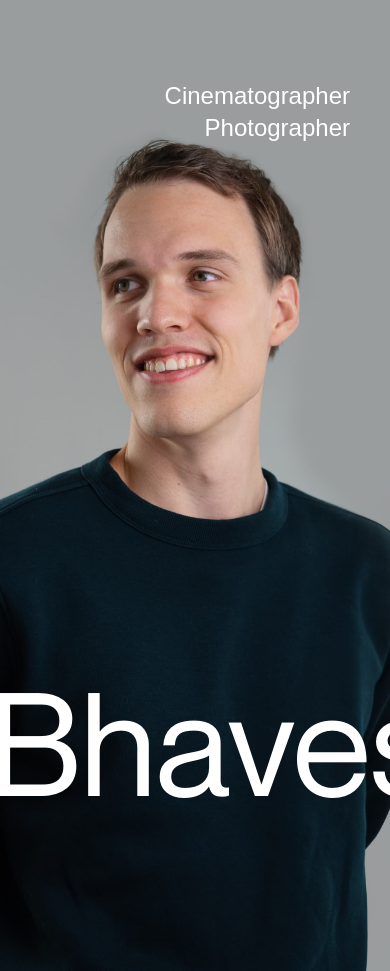
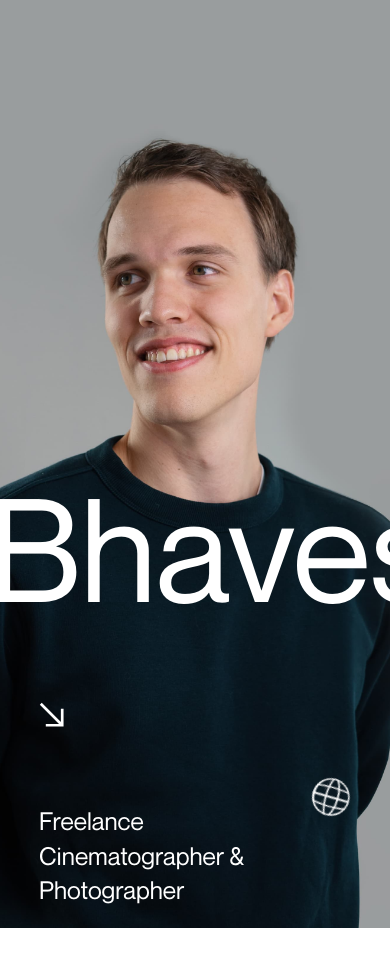
Before and after one commit to AdarshPawar29/indianfilmaker, a Next.js app: page / in a window 390 px wide. After the commit the page ends 928 px from the top, so only its background shows below. Built offline with nearby package versions, Linux system fonts and the light colour scheme.

Commit message:
hero section updated

```diff
--- a/app/globals.css
+++ b/app/globals.css
@@ -53,6 +53,11 @@
 :root {
   --background: #ffffff;
   --foreground: #171717;
+
+  --color-gray: #999d9e;
+  --color-white: #ffffff;
+
+  --gap-padding: clamp(1.5em, 4vw, 2.5em);
 }
 
 @media (prefers-color-scheme: dark) {
@@ -79,55 +84,65 @@ body {
   min-height: 115vh;
   display: flex;
   align-items: center;
-  background: #999d9e;
+  background: var(--color-gray);
   overflow: hidden;
 }
 
-.personal-image {
-  display: flex;
-  justify-content: center;
-  align-items: center;
+.home-header .personal-image-wrap {
+  top: 50%;
+  left: 50%;
+  height: 100%;
   width: 100%;
-  height: 100%;
-  background: #999d9e;
-  position: relative;
+  display: block;
+  position: absolute;
+  transform: translate(-50%, -50%);
 }
 
-.personal-image img {
+.home-header .personal-image {
+  top: -10%;
+  width: 100%;
+  height: 110%;
+  background: var(--color-gray);
+}
+
+.home-header .personal-image img {
   width: auto;
   height: 100%;
   object-fit: cover;
   position: absolute;
+  left: 50%;
+  transform: translateX(-50%);
 }
 
-.big-name {
+.home-header .big-name {
   position: absolute;
   bottom: 15vh;
   left: 0;
   width: 100%;
-  padding-bottom: calc(clamp(1.5em, 4vw, 2.5em) * 1.25);
+  padding-bottom: calc(var(--gap-padding) * 1.25);
 }
 
-.big-name .name-h1 {
+.home-header .big-name .name-h1 {
   position: relative;
   display: flex;
   width: 100%;
 }
 
-.big-name .name-wrap {
+.home-header .big-name .name-wrap {
   position: relative;
   display: flex;
   align-items: center;
 }
 
-.spacer {
+.home-header .big-name .name-wrap .spacer {
   padding: 0 3vw;
 }
 
-.big-name h1 {
+.home-header .big-name h1 {
   position: relative;
   display: flex;
   align-items: center;
+  color: var(--color-white);
   line-height: 1;
   font-size: 17.5vw;
   font-size: max(9em, 15vw);
@@ -136,3 +151,289 @@ body {
   margin: 0;
   padding: 0;
 }
+
+.home-header .get-height {
+  height: 100vh;
+}
+
+.home-header .hanger {
+  position: absolute;
+  left: 0;
+  top: 50%;
+  transform: translateY(-50%);
+  display: inline-block;
+}
+
+.home-header .hanger svg {
+  width: auto;
+  height: 6em;
+}
+
+.home-header .hanger p {
+  position: absolute;
+  top: 50%;
+  transform: translateY(-50%);
+  margin: 0;
+  padding-right: 5em;
+  padding-left: var(--gap-padding);
+  line-height: 1.2;
+}
+
+.home-header .hanger p span {
+  display: block;
+}
+
+.home-header .white-block {
+  position: absolute;
+  height: 30vh;
+  width: 50vw;
+  top: 115vh;
+  right: 0;
+  background: var(--color-white);
+  display: none;
+}
+
+.home-header .hanger .digital-ball {
+  z-index: 500;
+  position: absolute;
+  right: 1.6em;
+  left: auto;
+  top: 1.6em;
+  width: 4.2em;
+  height: 4.2em;
+  transform: translate(0%, 0%);
+  background: transparent;
+}
+
+.home-header .hanger .digital-ball .globe {
+  width: 3.2em;
+  height: 3.2em;
+  font-size: 0.8em;
+  transform: translate(-50%, -50%) translate3d(0px, 0px, 0px) rotate(24.6857deg);
+}
+
+.home-header .container {
+  width: 100%;
+  padding-bottom: 15vh;
+}
+
+.home-header .container h4 {
+  font-size: clamp(1.55em, 2.3vw, 2.5em);
+}
+
+@media screen and (max-width: 768px) {
+  .home-header {
+    min-height: 110vh;
+    min-height: calc(var(--vh, 1vh) * 110);
+    max-height: 110vh;
+    align-items: flex-end;
+    padding-top: calc(var(--gap-padding) * 2);
+    padding-bottom: calc(var(--gap-padding) * 2);
+  }
+
+  .home-header .personal-image {
+    top: -5%;
+    height: 105%;
+  }
+
+  .home-header .big-name {
+    position: absolute;
+    bottom: calc(var(--vh, 1vh) * 33);
+    left: 0;
+    width: 100%;
+    padding-bottom: calc(var(--gap-padding) * 1.25);
+  }
+
+  .home-header .hanger {
+    width: 6em;
+    height: 6em;
+    left: auto;
+    right: 0;
+    top: calc(var(--vh, 1vh) * 100);
+    transform: translate(0, -110%);
+  }
+
+  .home-header .hanger img,
+  .home-header .hanger p {
+    display: none;
+  }
+
+  .home-header .hanger .digital-ball .globe {
+    width: 3em;
+    height: 3em;
+  }
+
+  .home-header .container {
+    padding-bottom: calc(var(--vh, 1vh) * 9);
+  }
+}
+
+/*Globe animation*/
+.line-globe {
+  overflow: visible;
+  z-index: 5;
+}
+
+@keyframes digitalball {
+  0% {
+    background: #455ce9;
+  }
+  50% {
+    background: #ff4444;
+  }
+  100% {
+    background: #455ce9;
+  }
+}
+
+.digital-ball {
+  width: clamp(9em, 12vw, 11em);
+  height: clamp(9em, 12vw, 11em);
+  background: #1c1d20;
+  border-radius: 50%;
+  top: 0;
+  right: 0;
+  transform: translate(-50%, -50%);
+  position: absolute;
+  overflow: hidden;
+  background: #455ce9;
+}
+
+.digital-ball .overlay {
+  opacity: 0;
+  transition: opacity 1s ease-in-out;
+  animation: digitalball 6s ease-in-out infinite;
+}
+
+.line-globe .digital-ball:hover .overlay {
+  opacity: 1;
+}
+
+@keyframes globeBounce {
+  0% {
+    transform: translate(-50%, -40%);
+  }
+  50% {
+    transform: translate(-50%, -60%);
+  }
+  100% {
+    transform: translate(-50%, -40%);
+  }
+}
+
+.globe {
+  position: absolute;
+  top: 50%;
+  left: 50%;
+  width: 3em;
+  height: 3em;
+  transform: translate(-50%, -50%);
+  border-radius: 50%;
+  overflow: hidden;
+  will-change: transform;
+}
+
+@keyframes globe {
+  0% {
+    transform: translate(-50%, -50%) rotate(15deg);
+  }
+  50% {
+    transform: translate(-50%, -50%) rotate(-15deg);
+  }
+  100% {
+    transform: translate(-50%, -50%) rotate(15deg);
+  }
+}
+
+.globe-wrap {
+  top: 50%;
+  left: 50%;
+  width: 100%;
+  height: 100%;
+  position: absolute;
+  display: block;
+  border-radius: 50%;
+  transform: translate(-50%, -50%) rotate(30deg);
+  animation: globe 5.4s cubic-bezier(0.35, 0, 0.65, 1) infinite;
+  overflow: hidden;
+  box-shadow: inset 0px 0px 0px 0.125em #fff;
+}
+
+.globe .circle {
+  position: absolute;
+  top: 50%;
+  left: 50%;
+  width: 100%;
+  height: 100%;
+  transform: translate(-50%, -50%);
+  border-radius: 50%;
+  box-shadow: inset 0.1em 0px 0px 0.08em #fff;
+  animation: circle1 2.7s linear infinite;
+  font-size: 0.75em;
+}
+
+@keyframes circle1 {
+  0% {
+    border-radius: 50%;
+    box-shadow: inset 0.1em 0px 0px 0.08em #fff;
+    width: 100%;
+  }
+  49% {
+    border-radius: 50%;
+    box-shadow: inset 0.1em 0px 0px 0.08em #fff;
+    background: transparent;
+  }
+  50% {
+    border-radius: 0%;
+    width: 0.175em;
+    background: #fff;
+  }
+  51% {
+    border-radius: 50%;
+    box-shadow: inset -0.1em 0px 0px 0.08em #fff;
+    background: transparent;
+  }
+  100% {
+    border-radius: 50%;
+    box-shadow: inset -0.1em 0px 0px 0.08em #fff;
+    width: 100%;
+  }
+}
+
+.globe :nth-child(1) {
+  animation-delay: -1.8s;
+}
+
+.globe :nth-child(2) {
+  animation-delay: -0.9s;
+}
+
+.globe .circle-hor {
+  position: absolute;
+  top: 50%;
+  left: 50%;
+  width: 150%;
+  transform: translate(-50%, -50%);
+  border-radius: 50%;
+  height: 55%;
+  box-shadow: inset 0px 0px 0px 0.15em #fff;
+  font-size: 0.75em;
+}
+
+.globe .circle-hor-middle {
+  position: absolute;
+  top: 50%;
+  left: 50%;
+  width: 150%;
+  transform: translate(-50%, -50%);
+  border-radius: 0%;
+  height: 0.15em;
+  background: #fff;
+  font-size: 0.75em;
+}
+
+@media screen and (max-width: 1000px) {
+  .digital-ball {
+    transform: translate(-20%, -50%);
+  }
+}
--- a/components/HeroSection.tsx
+++ b/components/HeroSection.tsx
@@ -23,6 +23,53 @@ const HeroSection: React.FC = () => {
         />
       </div>
 
+      <div className="overlay get-height">
+        <div className="hanger">
+          <p className="font-neue text-xl">
+            <span>Located </span>
+            <span>in India </span>
+          </p>
+          <Image
+            src="/hanger.svg"
+            alt="Hanger BG"
+            width={300}
+            height={121}
+            priority
+          />
+          <div className="digital-ball">
+            <div className="overlay"></div>
+            <div className="globe">
+              <div className="globe-wrap">
+                <div className="circle"></div>
+                <div className="circle"></div>
+                <div className="circle"></div>
+                <div className="circle-hor"></div>
+                <div className="circle-hor-middle"></div>
+              </div>
+            </div>
+          </div>
+        </div>
+      </div>
+
+      <div className="container">
+        <div className="absolute text-left left-[10%] md:left-2/3">
+          <div className="absolute -top-full">
+            <Image
+              src="/arrow.svg"
+              alt="Arrow"
+              width={25}
+              height={25}
+              sizes="100vw"
+              priority
+            />
+          </div>
+          <h4 className="font-neue text-white leading-snug">
+            <span className="block">Freelance</span> Cinematographer &
+            Photographer
+          </h4>
+        </div>
+      </div>
+
       <div className="big-name">
         <div className="name-h1">
           <h1 className="font-neue text-white text-xl">
@@ -32,11 +79,6 @@ const HeroSection: React.FC = () => {
           </h1>
         </div>
       </div>
-
-      <div className="absolute top-20 right-10 z-10 text-right">
-        <p className="text-white text-2xl">Cinematographer</p>
-        <p className="text-white text-2xl">Photographer</p>
-      </div>
     </header>
   );
 };
```
Also changed, not shown: public/arrow.svg (added), public/hanger.svg (added).
